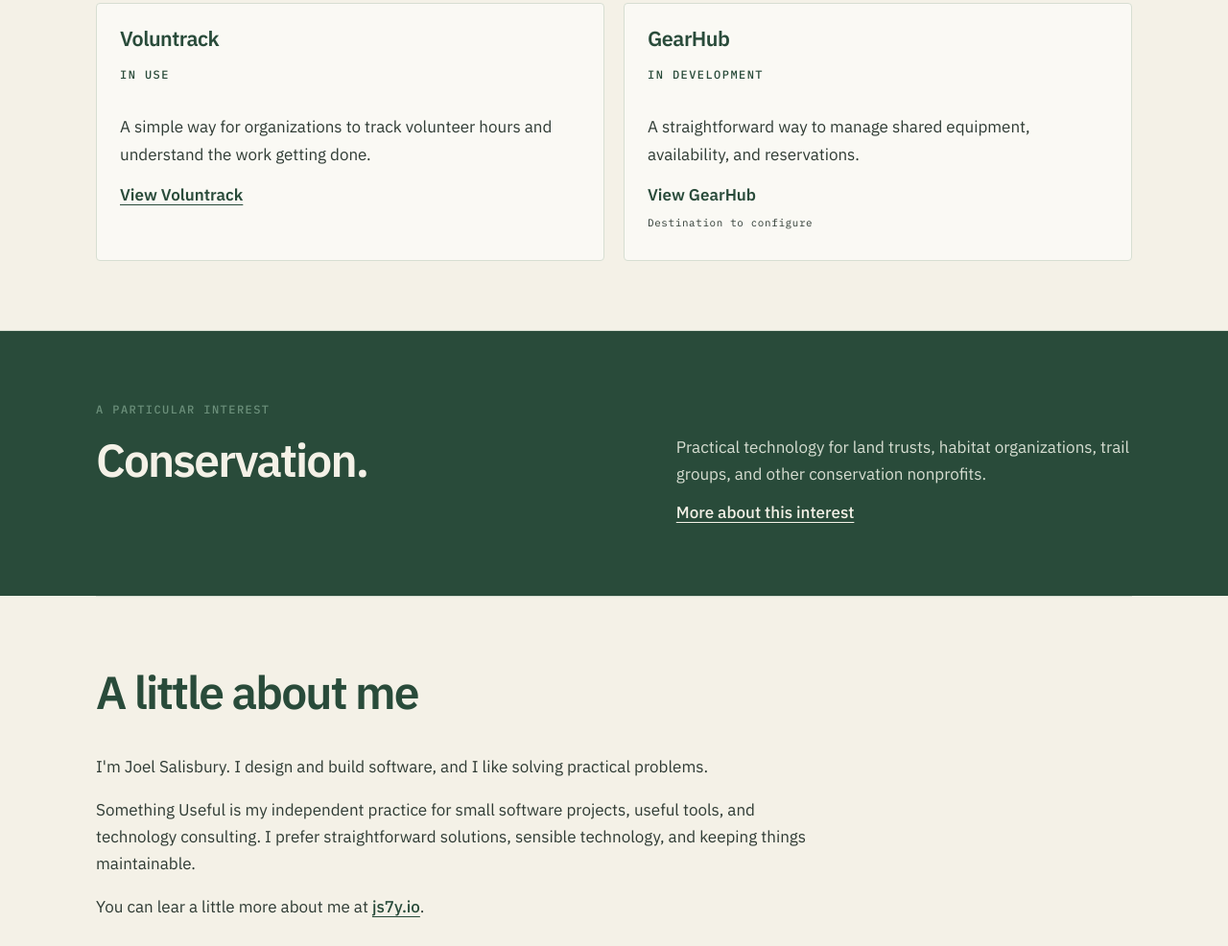
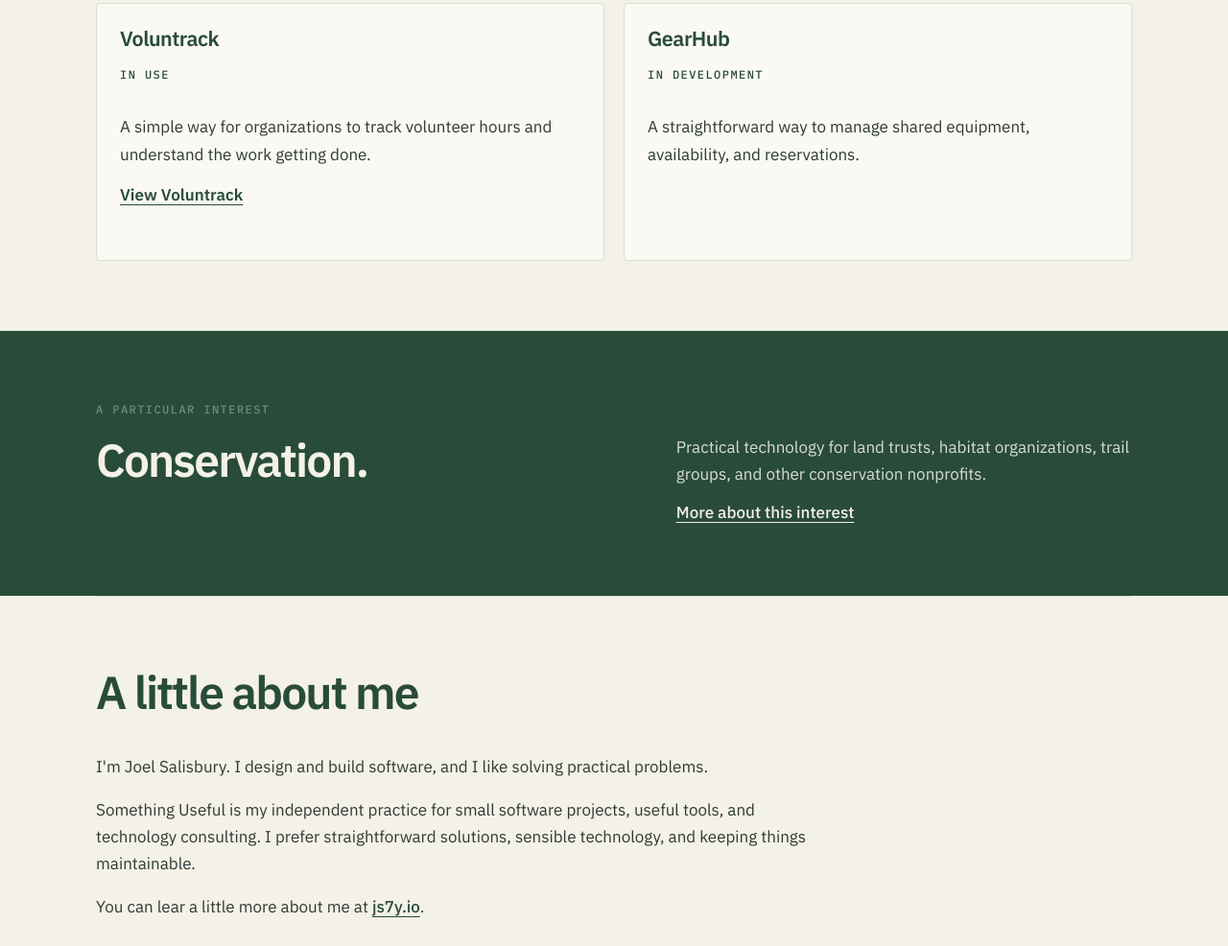
Before and after one commit to joelsalisbury/somethinguseful, a plain HTML site: page index.html in a window 1280 px wide. Shown: the part 1135-2121 px from the top of the page at 96% size. Drawn offline with Linux system fonts and the light colour scheme.

Commit message:
no link to gearhub idiot

```diff
--- a/index.html
+++ b/index.html
@@ -76,8 +76,8 @@
           <div class="project-details">
             <p>A straightforward way to manage shared equipment, availability, and reservations.</p>
             <div class="project-action">
-              <span class="project-link">View GearHub</span>
-              <span class="config-note">Destination to configure</span>
+              <!-- <span class="project-link">View GearHub</span>
+              <span class="config-note">Destination to configure</span> -->
             </div>
           </div>
         </article>
```
